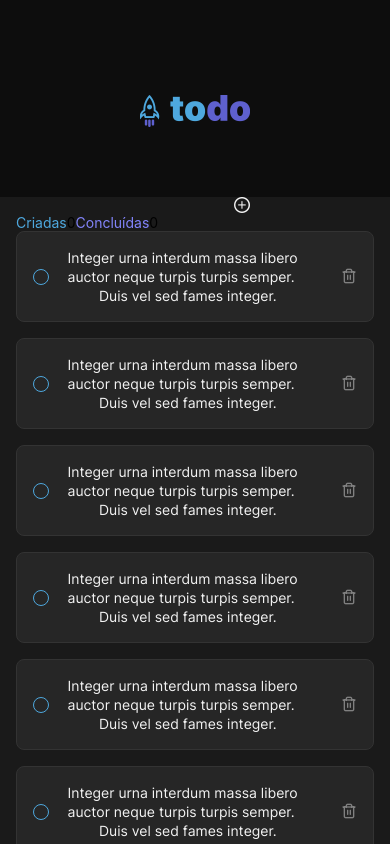
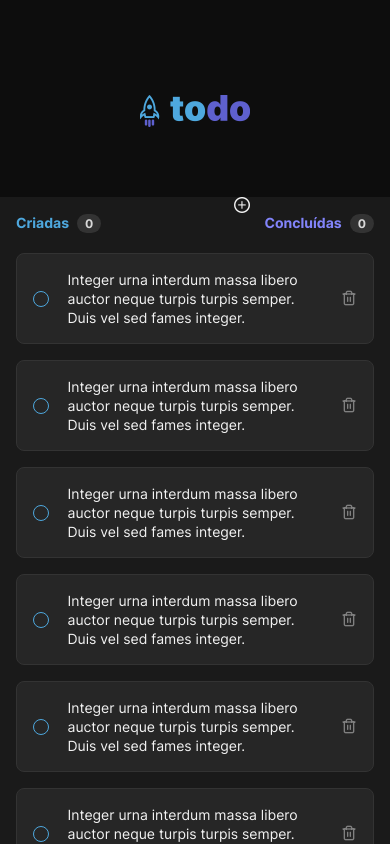
Before and after one commit to ElijahJunnior/react_native_02_todo, a React Native app: screen / in a window 390 px wide. Built offline with nearby package versions, Linux system fonts and the light colour scheme.

Commit message:
finalizando info box e info item

```diff
--- a/src/components/InfoItem/style.ts
+++ b/src/components/InfoItem/style.ts
@@ -1,13 +1,22 @@
 import { StyleSheet } from "react-native"
+import { colors } from "../../shared/colors_styles"
 
 export const styles = StyleSheet.create({
   container: {
     flexDirection: "row"
   },
   description: {
-
+    fontFamily: "InterBold",
+    fontSize: 14,
+    marginRight: 8,
   },
   value: {
-
+    backgroundColor: colors.gray_400,
+    borderRadius: 16,
+    color: colors.gray_200,
+    fontFamily: "InterBold",
+    fontSize: 12,
+    paddingHorizontal: 8,
+    paddingVertical: 2
   }
 })
--- a/src/screens/Home/index.tsx
+++ b/src/screens/Home/index.tsx
@@ -36,13 +36,10 @@ export default function Home() {
           data={["1", "2", "3", "5", "6", "7", "8"]}
           horizontal={false}
           keyExtractor={(key) => key}
+          showsVerticalScrollIndicator={false}
           renderItem={({ item }) => (
-            <TaskItem
-              value="Integer urna interdum massa libero auctor neque turpis turpis semper.
-        Duis vel sed fames integer."
-            />
+            <TaskItem value="Integer urna interdum massa libero auctor neque turpis turpis semper. Duis vel sed fames integer." />
           )}
-          showsVerticalScrollIndicator={false}
           ListEmptyComponent={() => (
             <View>
               <Image source={clipboardIcon} />
--- a/src/screens/Home/styles.ts
+++ b/src/screens/Home/styles.ts
@@ -23,7 +23,9 @@ export const styles = StyleSheet.create({
     flex: 1
   },
   info_box: {
-    flexDirection: "row"
+    flexDirection: "row",
+    justifyContent: "space-between",
+    marginBottom: 20
   },
   form: {
     flexDirection: "row"
```
